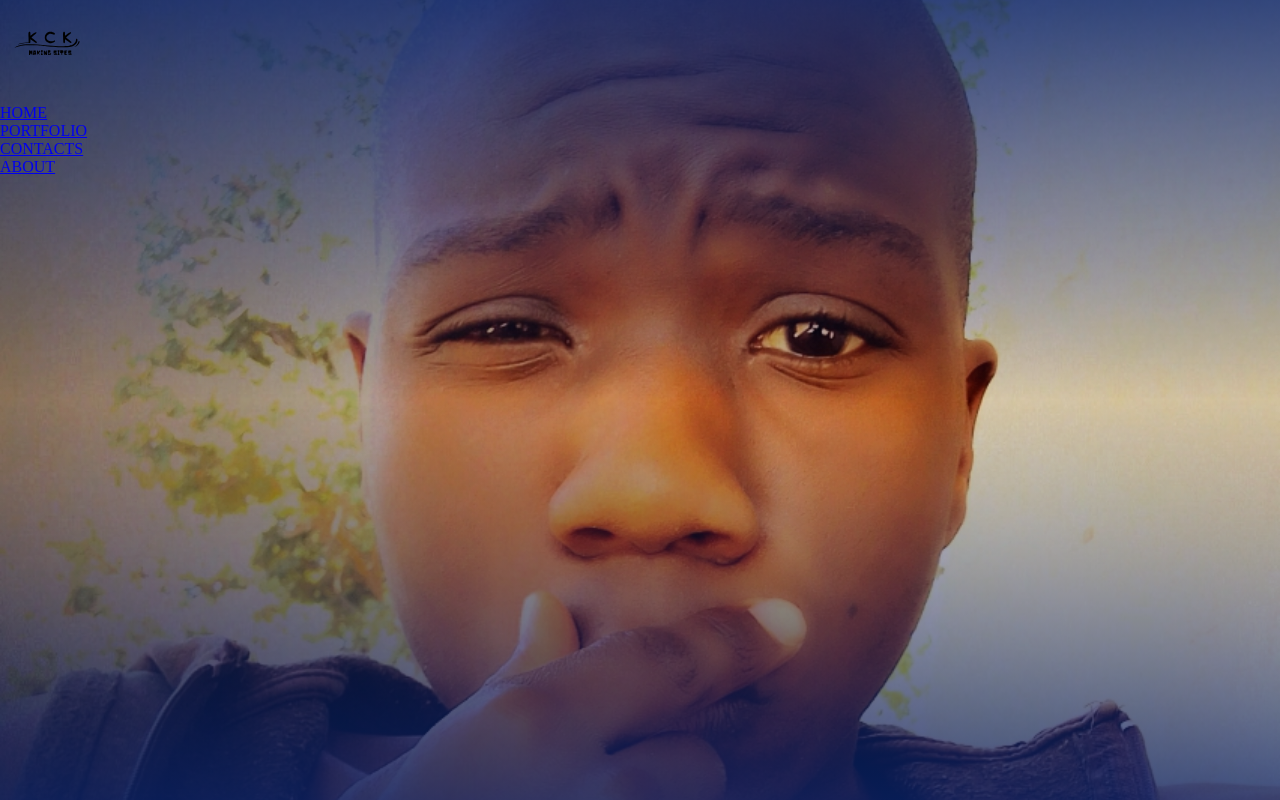
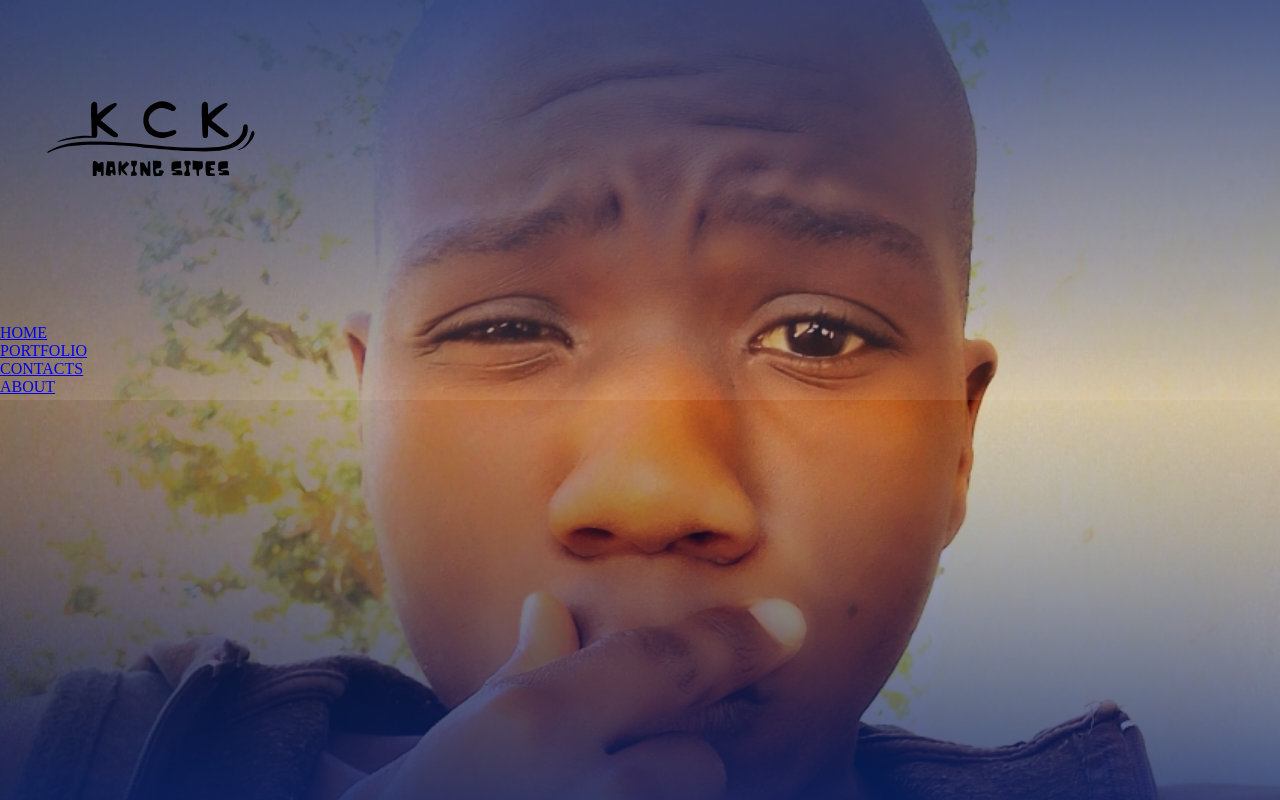
Before and after one commit to KckDEV/kck-portfolio, a plain HTML site: page index.html in a window 1280 px wide. Drawn offline with Linux system fonts and the light colour scheme.

Commit message:
second commit

```diff
--- a/index.css
+++ b/index.css
@@ -12,9 +12,15 @@
 }
 nav {
     width: 100%;
-    height: auto;
+    height: 50%;
     position: absolute;
+    display:block;
+    background-color: rgba(248, 231, 210,0.1)
+    ;
+    overflow: hidden;
 }
 nav .logo img{
-    width: 100px;
+    width: 25%;
+    margin: 0;
+    padding: 0;
 }
```
